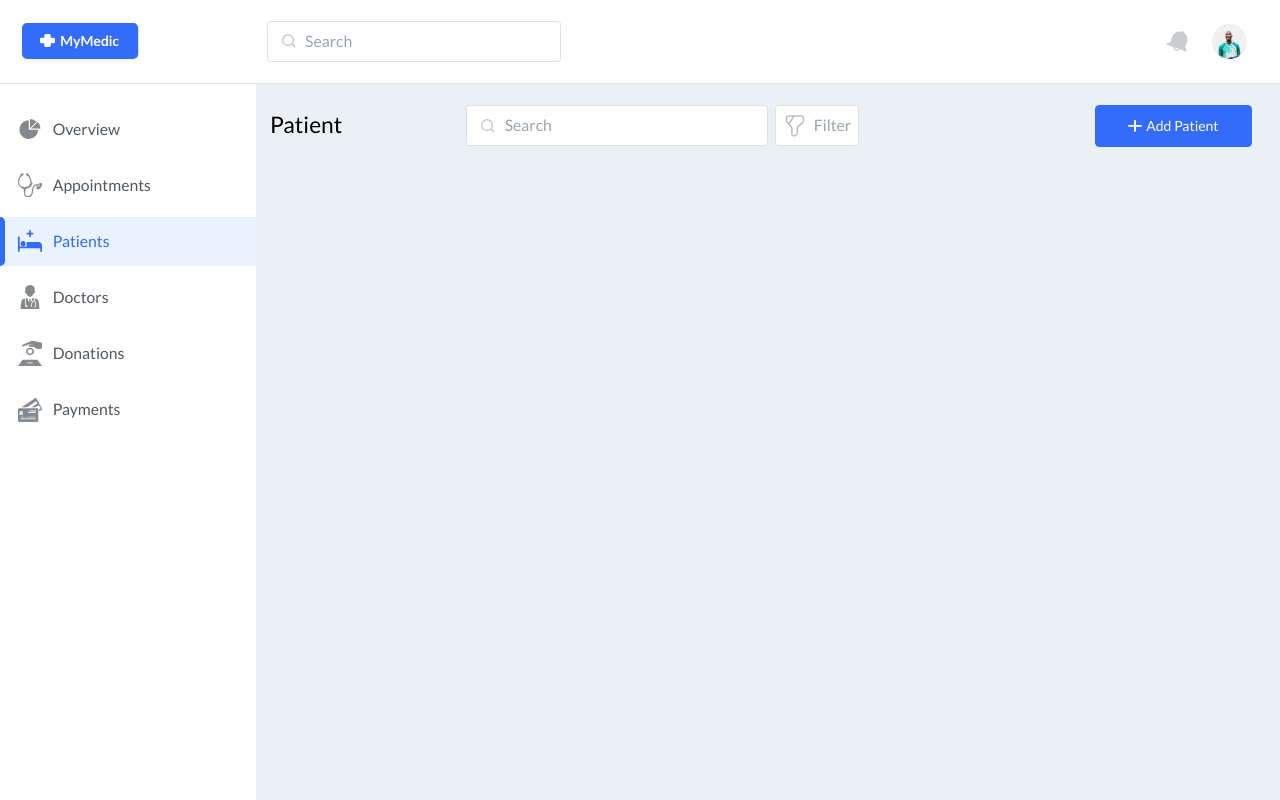
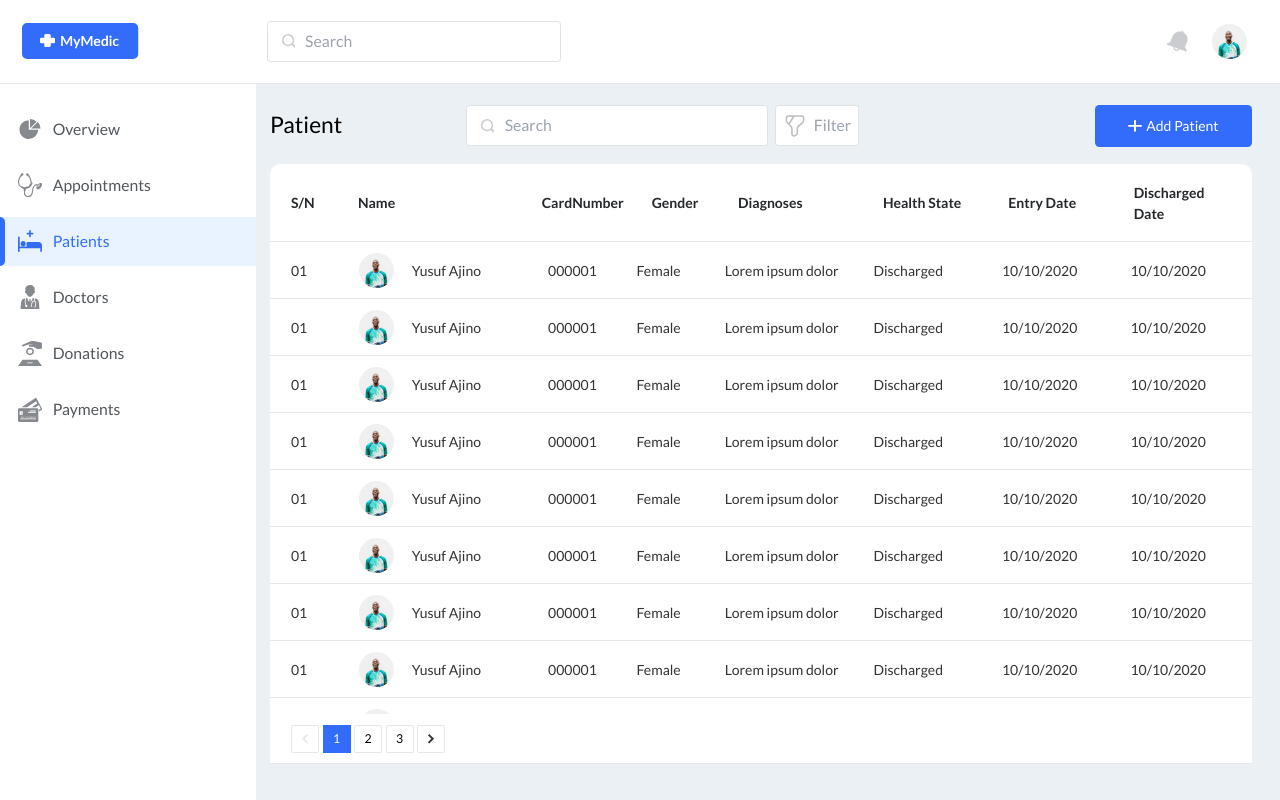
Before and after one commit to pragmaticAweds/MyMedic-Hackathon-Project, a React (Vite) app in the folder client/: page /patient in a window 1280 px wide. Built offline with nearby package versions, Linux system fonts and the light colour scheme.

Commit message:
feat: patient page

```diff
--- /dev/null
+++ b/client/src/components/organisms/PatientTable/PatientTableStyles.scss
@@ -0,0 +1,3 @@
+.patient-table-grid-style{
+@apply grid-cols-[0.1fr_0.4fr_0.15fr_0.15fr_0.3fr_0.25fr_0.25fr_0.25fr];
+}
--- /dev/null
+++ b/client/src/components/organisms/PatientTable/index.jsx
@@ -0,0 +1,111 @@
+import clsx from "clsx";
+import { useState } from "react";
+import PaginationArrowLeft from "../../atoms/vectors/PaginationArrowLeft";
+import PaginationArrowRight from "../../atoms/vectors/PaginationArrowRight";
+import "../Table/TableStyles.scss";
+import "./PatientTableStyles.scss"
+
+const PatientTable = ({
+  tableData,
+  tableDataHeading,
+}) => {
+  const [currentPagination, setCurrentPagination] = useState(1);
+  const patientTableHeading = [
+    "S/N",
+    "Name",
+    "CardNumber",
+    "Gender",
+    "Diagnoses",
+    "Health State",
+    "Entry Date",
+    "Discharged Date"
+  ];
+
+  return (
+    <div className={clsx("table-container")}>
+      <div
+        className={clsx(
+          "table-head-container",
+          "grid items-center",
+          "patient-table-grid-style"
+        )}
+      >
+        {patientTableHeading.map((th, i) => (
+          <div key={`${th}-1 + ${i}`} className={clsx("table-head")}>
+            {th}
+          </div>
+        ))}
+      </div>
+      <div className={clsx("table-data-container", "scrollbar-hide")}>
+        {Array(16)
+          .fill("1")
+          .map((data, i, arr) => (
+            <div
+              className={clsx(
+                "table-data-row",
+                "grid items-center",
+                "patient-table-grid-style",
+                i === arr.length - 1 ? "border-y" : "border-t"
+              )}
+              key={"appointment-table-data" + i}
+            >
+              <span className="tb-number">01</span>
+              <div className="flex items-center gap-x-5">
+                <div className="w-10 h-10 flex rounded-full">
+                  <img
+                    src="/img/man-avatar.webp"
+                    alt="user-logo"
+                    className="w-full h-full rounded-full object-cover"
+                  />
+                </div>
+                <span>Yusuf Ajino</span>
+              </div>
+              <span className="tb-cardnumber">000001</span>
+              <span className="">Female</span>
+              <span className="">Lorem ipsum dolor</span>
+              <span className="">Discharged</span>
+              <span className="table-date">10/10/2020</span>
+              <span className="table-date">10/10/2020</span>
+            </div>
+          ))}
+      </div>
+      <div className="table-footer">
+        <span className="border rounded-sm">
+          <PaginationArrowLeft />
+        </span>
+        <span
+          className={clsx(
+            currentPagination === 1
+              ? "bg-[#336CFB] text-white"
+              : "border rounded-sm"
+          )}
+        >
+          1
+        </span>
+        <span
+          className={clsx(
+            currentPagination === 2
+              ? "bg-[#336CFB] text-white"
+              : "border rounded-sm"
+          )}
+        >
+          2
+        </span>
+        <span
+          className={clsx(
+            currentPagination === 3
+              ? "bg-[#336CFB] text-white"
+              : "border rounded-sm"
+          )}
+        >
+          3
+        </span>
+        <span className="border rounded-sm">
+          <PaginationArrowRight />
+        </span>
+      </div>
+    </div>
+  );
+};
+
+export default PatientTable;
--- a/client/src/pages/appointments/index.jsx
+++ b/client/src/pages/appointments/index.jsx
@@ -1,4 +1,5 @@
-import Table from "../../components/organisms/table";
+import React from "react";
+import Table from "../../components/organisms/Table";
 import ScreenLayout from "../../templates/screen-layout";
 
 const AppointmentsPage = () => {
--- a/client/src/pages/patients/index.jsx
+++ b/client/src/pages/patients/index.jsx
@@ -1,5 +1,7 @@
 import React from "react";
+import PatientTable from "../../components/organisms/PatientTable";
 import ScreenLayout from "../../templates/screen-layout";
+
 
 const PatientsPage = () => {
   return (
@@ -7,7 +9,9 @@ const PatientsPage = () => {
       title="Patient"
       btnLabel="Add Patient"
       inputName="filterPatient"
-    ></ScreenLayout>
+    >
+      <PatientTable/>
+    </ScreenLayout>
   );
 };
 
```
Also changed, not shown: client/src/components/organisms/Table/TableStyles.scss (renamed from client/src/components/organisms/table/TableStyles.scss), client/src/components/organisms/Table/index.jsx (renamed from client/src/components/organisms/table/index.jsx).
